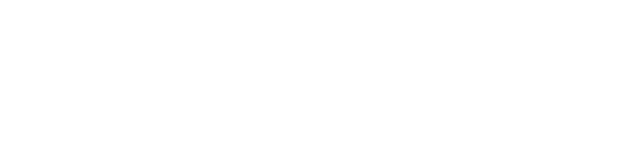
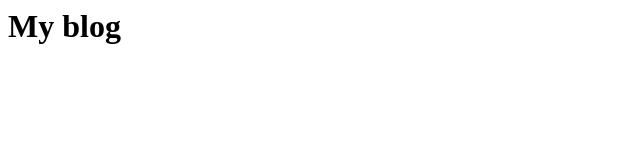
Before and after one commit to MohamedElmi10/Blog-API-Ahmed-Mohamed, a plain HTML site: page index.html in a window 1280 px wide. Shown: the whole page, without its empty margins (0-640 px from the left). Drawn offline with Linux system fonts and the light colour scheme.

Commit message:
title "my blog"

```diff
--- a/index.html
+++ b/index.html
@@ -6,6 +6,7 @@
     <link rel="stylesheet" href="css/style.css">
 </head>
 <body>
+    <h1>My blog</h1>
     <div></div>
     <script src="js/posts.js"></script>
 </body>
```
